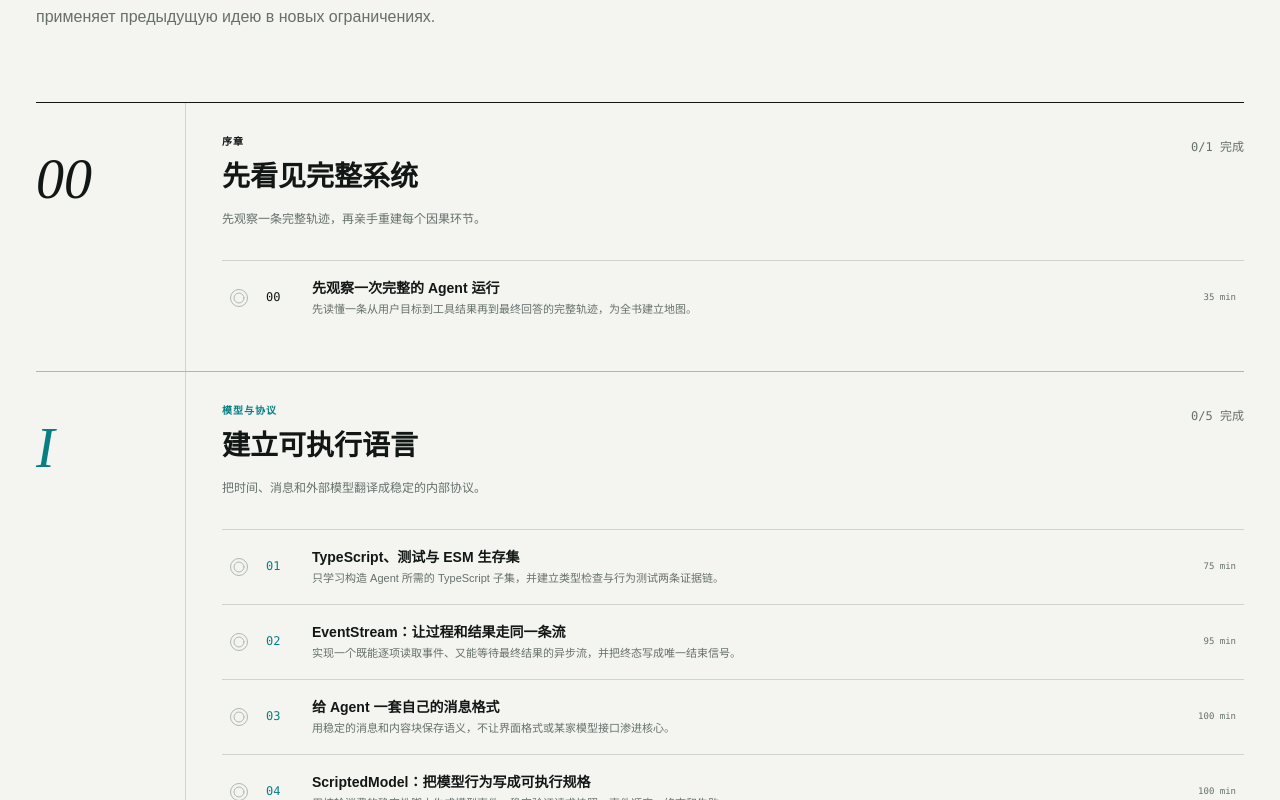
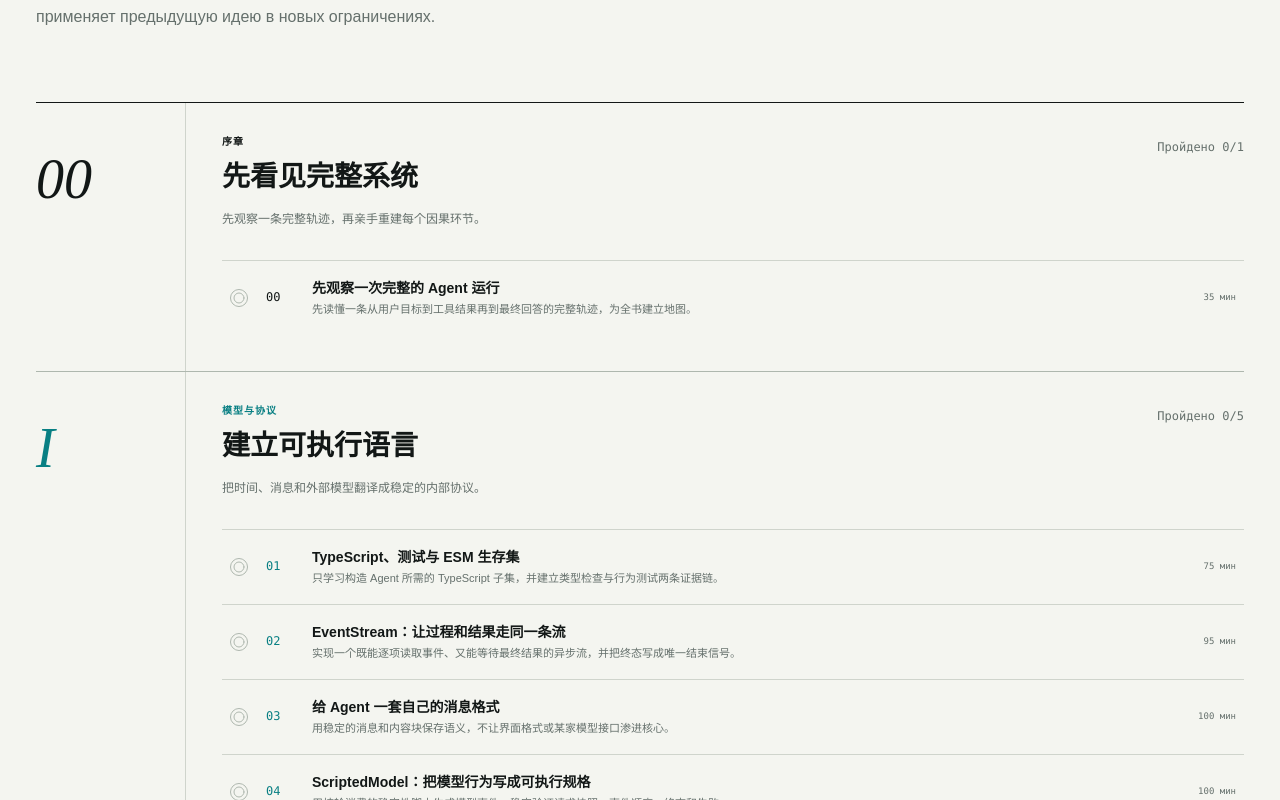
Before and after one commit to Raimiz/pi-textbook-ru, a Next.js app: page / in a window 1280 px wide. Shown: the part 1360-2160 px from the top of the page. Built offline with nearby package versions, Linux system fonts and the light colour scheme.

Commit message:
feat: add Russian landing page

```diff
--- a/components/course-map.tsx
+++ b/components/course-map.tsx
@@ -31,7 +31,7 @@ export function CourseMap({
                   <span>{part.thesis}</span>
                 </div>
                 <small>
-                  {done}/{items.length} 完成
+                  Пройдено {done}/{items.length}
                 </small>
               </header>
               <ol>
@@ -52,7 +52,7 @@ export function CourseMap({
                           <strong>{chapter.title}</strong>
                           <small>{chapter.summary}</small>
                         </span>
-                        <time>{chapter.minutes} min</time>
+                        <time>{chapter.minutes} мин</time>
                       </Link>
                     </li>
                   );
```
